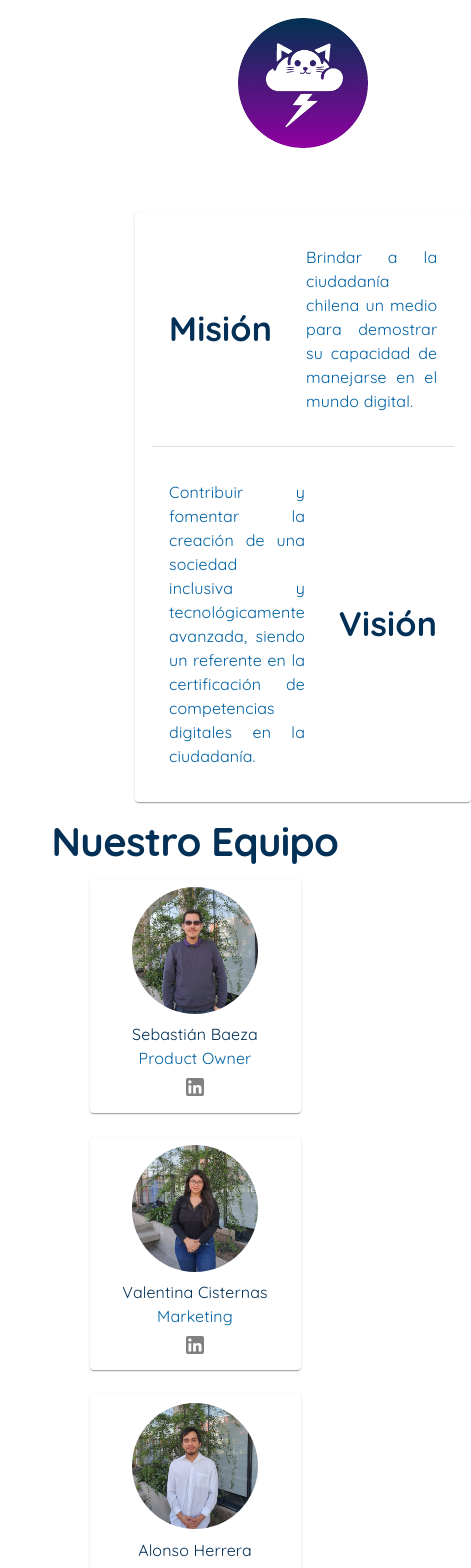
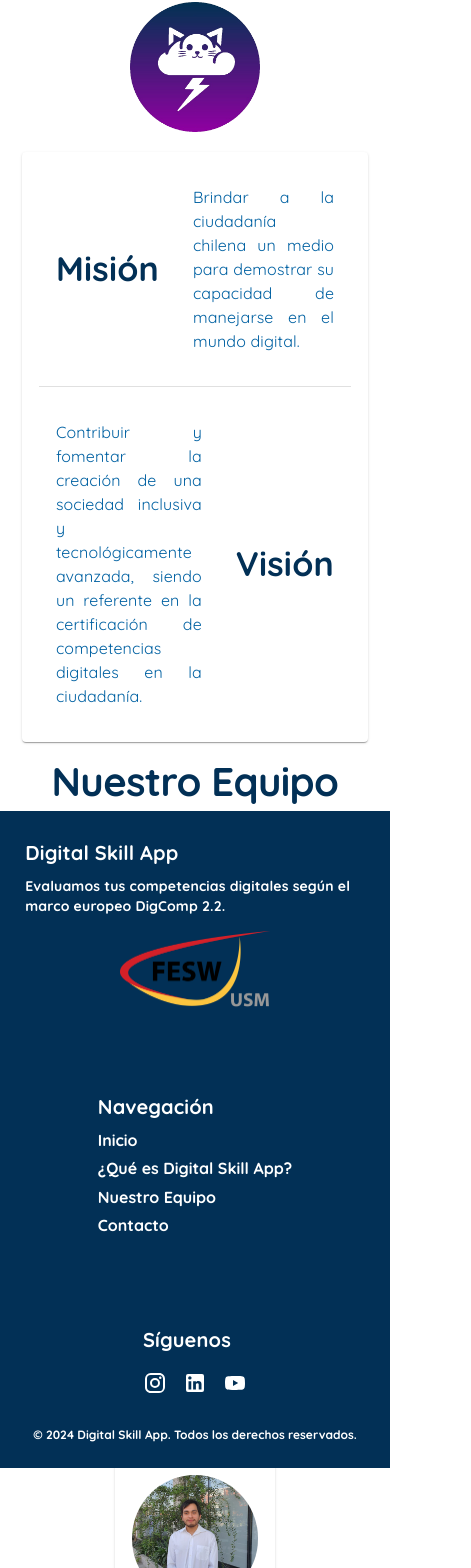
Before and after one commit to Francisca-Gonzalez/Pagina_Feria_2024, a React (Create React App) app in the folder pagina_feria_2024/: page /NuestroEquipo in a window 390 px wide. Shown: the part 154-1722 px from the top of the page, 471 px wide, since content can reach past the window. Built offline with nearby package versions, Linux system fonts and the light colour scheme; a web font is replaced by a local one.

Commit message:
No responsivo

```diff
--- a/pagina_feria_2024/src/pages/nuestro_equipo.jsx
+++ b/pagina_feria_2024/src/pages/nuestro_equipo.jsx
@@ -1,5 +1,73 @@
+// import React from 'react';
+// import { Typography, Paper, IconButton, Stack, Grid2, Divider, Avatar } from '@mui/material';
+// import '../stylesheets/nuestro_equipo.css';
+// import logo from '../assets/Logo2.png';
+// import m1 from '../assets/members/1.png';
+// import m2 from '../assets/members/2.png';
+// import m3 from '../assets/members/3.png';
+// import m4 from '../assets/members/4.png';
+// import m5 from '../assets/members/5.png';
+// import m6 from '../assets/members/6.png';
+// import LinkedInIcon from '@mui/icons-material/LinkedIn';
+
+// export default function NuestroEquipo() {
+//     return (
+//         <Grid2 container direction='row' justifyContent='center' spacing={2}>
+//             <Grid2 container md={6} direction='column' size={4}>
+//                 <Typography variant='h1' className="team__title--logo" align='center' gutterBottom>StormCat</Typography>
+//                 <Grid2 container direction='column' spacing={8}>
+//                     <Grid2 container direction='row' spacing={8}>
+//                         <img alt="logo" className="team__company--logo" Style="display: block; margin-left: auto; margin-right: auto" src={logo}/>
+//                         {/* <Typography className="team__text" align="center">Te ayudamos a resolver tus problemas tecnológicos.</Typography> */}
+//                     </Grid2>
+//                     <Paper component={Stack} divider={<Divider/>} spacing={2} sx={{padding:'2vh'}}>
+//                         <Stack direction='row' sx={{justifyContent:'space-between', alignItems: 'center'}}>
+//                             <Typography className="team__title" variant='h4' padding='2vh' align='center'>Misión</Typography>
+//                             <Typography className="team__text" variant='body1' padding='2vh' align='justify' sx={{width:'80%'}}>Brindar a la ciudadanía chilena un medio para demostrar su capacidad de manejarse en el mundo digital.</Typography>
+//                         </Stack>
+//                         <Stack direction='row-reverse' sx={{justifyContent:'space-between',alignItems: 'center'}}>
+//                             <Typography className="team__title" variant='h4' padding='2vh' align='center'>Visión</Typography>
+//                             <Typography className="team__text" variant='body1' padding='2vh' align='justify' sx={{width:'80%'}}>Contribuir y fomentar la creación de una sociedad inclusiva y tecnológicamente avanzada, siendo un referente en la certificación de competencias digitales en la ciudadanía.</Typography>
+//                         </Stack>
+//                     </Paper>
+//                 </Grid2>
+//             </Grid2>
+//             <Grid2 direction='column' md={6} sx={{ alignItems: 'center', maxWidth: '80vh'}}>
+//                 <Typography variant='h1' className="team__title--logo" align='center' gutterBottom>Nuestro Equipo</Typography>
+//                 <Grid2 container spacing={{ xs: 3, md: 2 }} sx={{ justifyContent: 'center' }}>
+//                     {[{ name: 'Sebastián Baeza', role: 'Product Owner', img: m1, linkedin: 'https://www.linkedin.com/in/sebastian-baeza-avello/' },
+//                     { name: 'Valentina Cisternas', role: 'Marketing', img: m2, linkedin: 'https://www.linkedin.com/in/valentina-cisternas-ocaranza-186573303/' },
+//                     { name: 'Alonso Herrera', role: 'Scrum Master', img: m3, linkedin: 'https://www.linkedin.com/in/alonso-herrerao/' },
+//                 ].map((member, index) => (
+//                     <Paper component={Grid2} key={index} md={4} container direction='column' sx={{ padding: '1vh', alignItems: 'center', minWidth: '25vh' }}>
+//                             <Avatar className='memberImg' alt={member.name} sx={{ width: '15vh', height: '15vh', marginBottom: '1vh' }} src={member.img} />
+//                             <Typography className="team__text--bold" align='center' >{member.name}</Typography>
+//                             <Typography className="team__text" align='center' >{member.role}</Typography>
+//                             <IconButton href={member.linkedin} size="small"><LinkedInIcon sx={{color:'gray'}}/></IconButton>
+//                         </Paper>
+//                     ))}
+//                 </Grid2>
+//                 <Grid2 container spacing={{ xs: 3, md: 2 }} sx={{ justifyContent: 'center' }}>
+//                     {[
+//                     { name: 'Francisca González', role: 'Encargada de UX', img: m4, linkedin: 'https://www.linkedin.com/in/francisca-gonzalez-bastias/' },
+//                     { name: 'Nicolás Pizarro', role: 'Senior Developer', img: m5, linkedin: 'https://www.linkedin.com/in/nicolas-pizarro-talamilla-367179300/' },
+//                     { name: 'Daniela Sánchez', role: 'Encargada de QA', img: m6, linkedin: 'https://www.linkedin.com/in/daniela-s%C3%A1nchez-nizza-a00453263/' }
+//                 ].map((member, index) => (
+//                     <Paper component={Grid2} key={index} md={4} container direction='column' sx={{ padding: '1vh', alignItems: 'center' }}>
+//                             <Avatar className='memberImg' alt={member.name} sx={{ width: '15vh', height: '15vh', marginBottom: '1vh' }} src={member.img} />
+//                             <Typography className="team__text--bold" align='center' >{member.name}</Typography>
+//                             <Typography className="team__text" align='center' >{member.role}</Typography>
+//                             <IconButton href={member.linkedin} size="small"><LinkedInIcon sx={{color:'gray'}}/></IconButton>
+//                         </Paper>
+//                     ))}
+//                 </Grid2>
+//             </Grid2>
+//         </Grid2>
+//     );
+// };
+
 import React from 'react';
-import { Typography, Paper, IconButton, Stack, Grid2, Divider, Avatar } from '@mui/material';
+import { Typography, Paper, IconButton, Stack, Grid, Divider, Avatar } from '@mui/material';
 import '../stylesheets/nuestro_equipo.css';
 import logo from '../assets/Logo2.png';
 import m1 from '../assets/members/1.png';
@@ -12,57 +80,63 @@ import LinkedInIcon from '@mui/icons-material/LinkedIn';
 
 export default function NuestroEquipo() {
     return (
-        <Grid2 container direction='row' justifyContent='center' spacing={2}>
-            <Grid2 container md={6} direction='column' size={4}>
-                <Typography variant='h1' className="team__title--logo" align='center' gutterBottom>StormCat</Typography>
-                <Grid2 container direction='column' spacing={8}>
-                    <Grid2 container direction='row' spacing={8}>
-                        <img alt="logo" className="team__company--logo" Style="display: block; margin-left: auto; margin-right: auto" src={logo}/>
-                        {/* <Typography className="team__text" align="center">Te ayudamos a resolver tus problemas tecnológicos.</Typography> */}
-                    </Grid2>
-                    <Paper component={Stack} divider={<Divider/>} spacing={2} sx={{padding:'2vh'}}>
-                        <Stack direction='row' sx={{justifyContent:'space-between', alignItems: 'center'}}>
-                            <Typography className="team__title" variant='h4' padding='2vh' align='center'>Misión</Typography>
-                            <Typography className="team__text" variant='body1' padding='2vh' align='justify' sx={{width:'80%'}}>Brindar a la ciudadanía chilena un medio para demostrar su capacidad de manejarse en el mundo digital.</Typography>
+        <Grid container direction="row" spacing={2} sx={{ height: '100vh' }}>
+            {/* Lado Izquierdo - Empresa */}
+            <Grid item xs={12} md={6} sx={{ display: 'flex', flexDirection: 'column', justifyContent: 'center', alignItems: 'center' }}>
+                <Typography variant="h1" className="team__title--logo" align="center" gutterBottom>StormCat</Typography>
+                <img alt="logo" className="team__company--logo" style={{ display: 'block', maxWidth: '200px', marginBottom: '20px' }} src={logo} />
+
+                <Paper component={Stack} divider={<Divider />} spacing={2} sx={{ padding: '2vh', width: '80%' }}>
+                    <Stack direction="row" sx={{ justifyContent: 'space-between', alignItems: 'center' }}>
+                        <Typography className="team__title" variant="h4" padding="2vh" align="center">Misión</Typography>
+                        <Typography className="team__text" variant="body1" padding="2vh" align="justify" sx={{ width: '80%' }}>
+                            Brindar a la ciudadanía chilena un medio para demostrar su capacidad de manejarse en el mundo digital.
+                        </Typography>
                     </Stack>
-                        <Stack direction='row-reverse' sx={{justifyContent:'space-between',alignItems: 'center'}}>
-                            <Typography className="team__title" variant='h4' padding='2vh' align='center'>Visión</Typography>
-                            <Typography className="team__text" variant='body1' padding='2vh' align='justify' sx={{width:'80%'}}>Contribuir y fomentar la creación de una sociedad inclusiva y tecnológicamente avanzada, siendo un referente en la certificación de competencias digitales en la ciudadanía.</Typography>
+                    <Stack direction="row-reverse" sx={{ justifyContent: 'space-between', alignItems: 'center' }}>
+                        <Typography className="team__title" variant="h4" padding="2vh" align="center">Visión</Typography>
+                        <Typography className="team__text" variant="body1" padding="2vh" align="justify" sx={{ width: '80%' }}>
+                            Contribuir y fomentar la creación de una sociedad inclusiva y tecnológicamente avanzada, siendo un referente en la certificación de competencias digitales en la ciudadanía.
+                        </Typography>
                     </Stack>
                 </Paper>
-                </Grid2>
-            </Grid2>
-            <Grid2 direction='column' md={6} sx={{ alignItems: 'center', maxWidth: '80vh'}}>
-                <Typography variant='h1' className="team__title--logo" align='center' gutterBottom>Nuestro Equipo</Typography>
-                <Grid2 container spacing={{ xs: 3, md: 2 }} sx={{ justifyContent: 'center' }}>
-                    {[{ name: 'Sebastián Baeza', role: 'Product Owner', img: m1, linkedin: 'https://www.linkedin.com/in/sebastian-baeza-avello/' },
+            </Grid>
+
+            {/* Lado Derecho - Miembros del equipo */}
+            <Grid item xs={12} md={6} sx={{ display: 'flex', flexDirection: 'column', alignItems: 'center' }}>
+                <Typography variant="h1" className="team__title--logo" align="center" gutterBottom>Nuestro Equipo</Typography>
+
+                {/* Contenedor de los miembros del equipo */}
+                <Grid container spacing={3} justifyContent="center">
+                    {[
+                        { name: 'Sebastián Baeza', role: 'Product Owner', img: m1, linkedin: 'https://www.linkedin.com/in/sebastian-baeza-avello/' },
                         { name: 'Valentina Cisternas', role: 'Marketing', img: m2, linkedin: 'https://www.linkedin.com/in/valentina-cisternas-ocaranza-186573303/' },
                         { name: 'Alonso Herrera', role: 'Scrum Master', img: m3, linkedin: 'https://www.linkedin.com/in/alonso-herrerao/' },
-                ].map((member, index) => (
-                    <Paper component={Grid2} key={index} md={4} container direction='column' sx={{ padding: '1vh', alignItems: 'center', minWidth: '25vh' }}>
-                            <Avatar className='memberImg' alt={member.name} sx={{ width: '15vh', height: '15vh', marginBottom: '1vh' }} src={member.img} />
-                            <Typography className="team__text--bold" align='center' >{member.name}</Typography>
-                            <Typography className="team__text" align='center' >{member.role}</Typography>
-                            <IconButton href={member.linkedin} size="small"><LinkedInIcon sx={{color:'gray'}}/></IconButton>
-                        </Paper>
-                    ))}
-                </Grid2>
-                <Grid2 container spacing={{ xs: 3, md: 2 }} sx={{ justifyContent: 'center' }}>
-                    {[
+                        { name: 'Nicolás Pizarro', role: 'Senior Developer', img: m5, linkedin: 'https://www.linkedin.com/in/nicolas-pizarro-talamilla-367179300/' },
                         { name: 'Francisca González', role: 'Encargada de UX', img: m4, linkedin: 'https://www.linkedin.com/in/francisca-gonzalez-bastias/' },
-                    { name: 'Nicolás Pizarro', role: 'Senior Developer', img: m5, linkedin: 'https://www.linkedin.com/in/nicolas-pizarro-talamilla-367179300/' },
                         { name: 'Daniela Sánchez', role: 'Encargada de QA', img: m6, linkedin: 'https://www.linkedin.com/in/daniela-s%C3%A1nchez-nizza-a00453263/' }
                     ].map((member, index) => (
-                    <Paper component={Grid2} key={index} md={4} container direction='column' sx={{ padding: '1vh', alignItems: 'center' }}>
+                        <Grid item xs={12} sm={6} md={4} key={index} sx={{ display: 'flex', justifyContent: 'center' }}>
+                            <Paper sx={{
+                                padding: '2vh',
+                                textAlign: 'center',
+                                display: 'flex',
+                                flexDirection: 'column',
+                                alignItems: 'center',
+                                justifyContent: 'center',
+                                minHeight: '30vh'  // Asegura altura uniforme
+                            }}>
                                 <Avatar className='memberImg' alt={member.name} sx={{ width: '15vh', height: '15vh', marginBottom: '1vh' }} src={member.img} />
-                            <Typography className="team__text--bold" align='center' >{member.name}</Typography>
-                            <Typography className="team__text" align='center' >{member.role}</Typography>
-                            <IconButton href={member.linkedin} size="small"><LinkedInIcon sx={{color:'gray'}}/></IconButton>
+                                <Typography className="team__text--bold">{member.name}</Typography>
+                                <Typography className="team__text">{member.role}</Typography>
+                                <IconButton href={member.linkedin} size="small">
+                                    <LinkedInIcon sx={{ color: 'gray' }} />
+                                </IconButton>
                             </Paper>
+                        </Grid>
                     ))}
-                </Grid2>
-            </Grid2>
-
-        </Grid2>
+                </Grid>
+            </Grid>
+        </Grid>
     );
-};
+}
```
Lines whose indentation alone changed are shown as unchanged.
